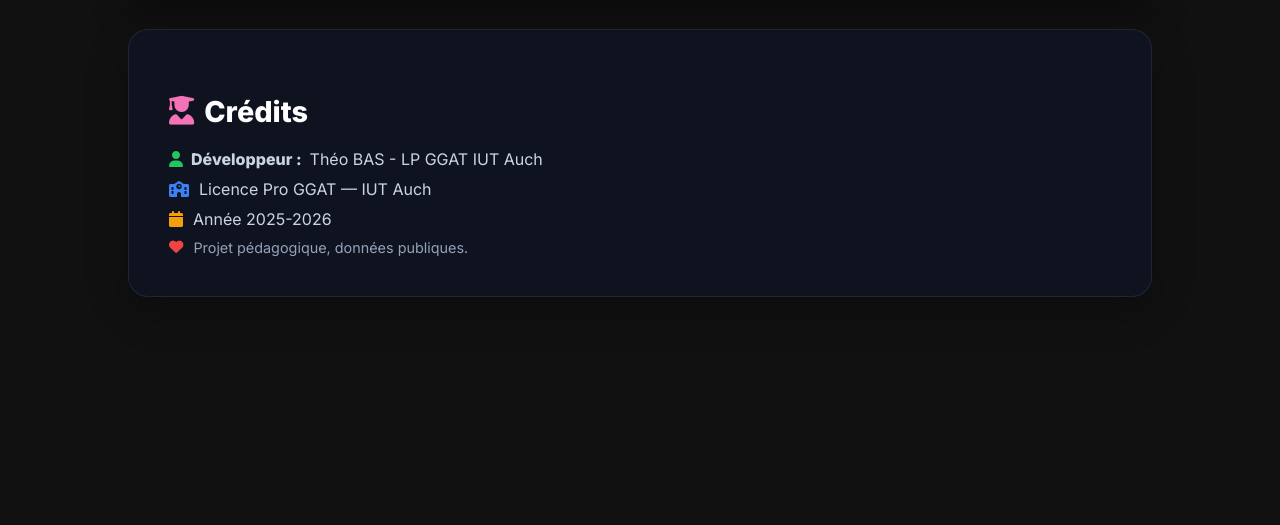
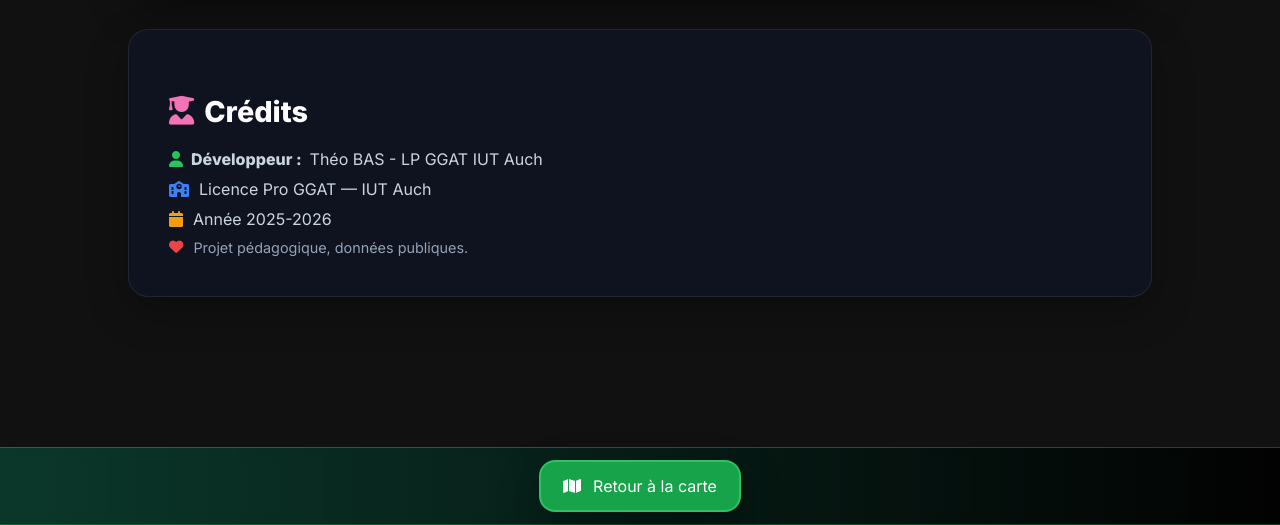
Before and after one commit to kinlard/projet-mobilite, a website: page frontend/apropos.html in a window 1280 px wide. Shown: the part 1840-2365 px from the top of the page. Before the commit the page ends 2287 px from the top, so only its background shows below. Drawn offline with Linux system fonts and the light colour scheme.

Commit message:
17 janv. 2026, 16:10

```diff
--- a/frontend/apropos.html
+++ b/frontend/apropos.html
@@ -174,7 +174,12 @@
         </section>
     </div>
 
-    <a href="map.html" class="btn-float"><i class="fa-solid fa-map"></i> Retour à la carte</a>
+    <div style="width:100%; padding:12px 0; background: linear-gradient(90deg, rgba(6,95,70,0.5), rgba(0,0,0,0.85)); backdrop-filter: blur(6px); border-top:1px solid rgba(34,197,94,0.4); border-bottom:1px solid rgba(34,197,94,0.3); display:flex; justify-content:center;">
+        <a href="map.html" aria-label="Retour à la carte" class="mx-auto flex items-center gap-3 px-8 py-4 bg-green-600 hover:bg-green-700 text-white rounded-2xl shadow-2xl ring-2 ring-green-400/50 transition-all duration-300" style="display:inline-flex; align-items:center; gap:12px; padding:14px 22px; background:#16a34a; color:#fff; border-radius:16px; text-decoration:none; box-shadow:0 18px 40px rgba(0,0,0,0.35); border:2px solid rgba(74,222,128,0.5); transition: all 0.3s ease;">
+            <i class="fa-solid fa-map" style="font-size:1rem;"></i>
+            <span>Retour à la carte</span>
+        </a>
+    </div>
 
     <script>
         // Scroll reveal + minimal hover boosts
```
